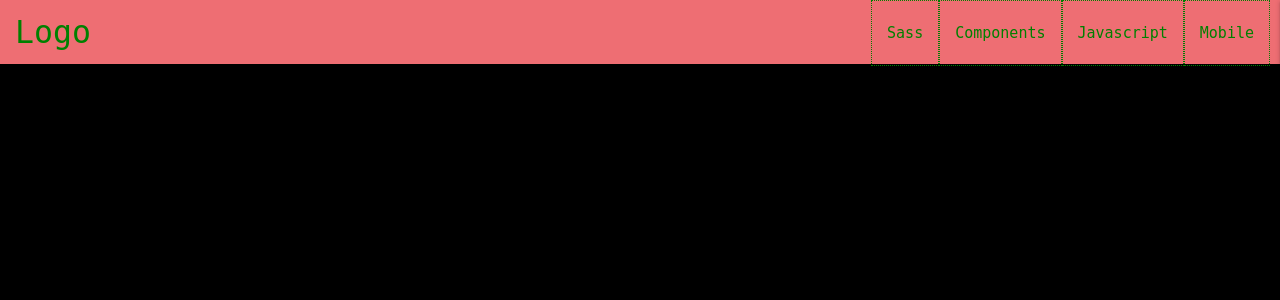
After one commit to Hunnser86/android-crime-reporting-app, a Flask app: template templates/base.html in a window 1280 px wide. The commit adds this page. Shown: the top 300 px of the page. Run offline with Flask 2, Linux system fonts and the light colour scheme; the template is opened without the code that fills it, so the values that code supplies are empty; some libraries are stand-ins or nearby versions.

Commit message:
Create base.html and use jinja to connect pages. Add CDN and scripts for materializs css and js

```diff
--- a/app.py
+++ b/app.py
@@ -1,8 +1,8 @@
 import os
 from flask import (
-    Flask flash, render_template,
+    Flask, flash, render_template,
      redirect, request, session, url_for)
-from flask_pymontgo import PyMongo
+from flask_pymongo import PyMongo
 from bson.objectid import ObjectId
 if os.path.exists("env.py"):
     import env
--- a/static/css/style.css
+++ b/static/css/style.css
@@ -2,7 +2,7 @@
 body {
     background-color: black;
     font-family: 'Space Mono', monospace;
-    border: solid 80px green;
+
     height: 100vh;
 
 }
--- /dev/null
+++ b/templates/base.html
@@ -0,0 +1,52 @@
+<!DOCTYPE html>
+<html lang="en">
+
+<head>
+    <meta charset="UTF-8">
+    <meta http-equiv="X-UA-Compatible" content="IE=edge">
+    <meta name="viewport" content="width=device-width, initial-scale=1.0">
+    <link rel="stylesheet" href="https://cdnjs.cloudflare.com/ajax/libs/materialize/1.0.0/css/materialize.min.css">
+    <link rel="stylesheet" href="{{ url_for('static', filename='css/style.css') }}" type="text/css">
+    {% block styles %}
+    {% endblock %}
+    <title>Android Crime Reporting App</title>
+</head>
+
+<body>
+
+    {% block content %}
+    <nav>
+        <div class="nav-wrapper">
+            <a href="#!" class="brand-logo">Logo</a>
+            <a href="#" data-target="mobile-demo" class="sidenav-trigger"><i class="material-icons">menu</i></a>
+            <ul class="right hide-on-med-and-down">
+                <li><a href="sass.html">Sass</a></li>
+                <li><a href="badges.html">Components</a></li>
+                <li><a href="collapsible.html">Javascript</a></li>
+                <li><a href="mobile.html">Mobile</a></li>
+            </ul>
+        </div>
+    </nav>
+
+    <ul class="sidenav" id="mobile-demo">
+        <li><a href="sass.html">Sass</a></li>
+        <li><a href="badges.html">Components</a></li>
+        <li><a href="collapsible.html">Javascript</a></li>
+        <li><a href="mobile.html">Mobile</a></li>
+    </ul>
+
+    {% endblock %}
+
+
+    <script src="https://code.jquery.com/jquery-3.5.1.min.js"
+        integrity="sha256-9/aliU8dGd2tb6OSsuzixeV4y/faTqgFtohetphbbj0=" crossorigin="anonymous"></script>
+    <script src="https://cdnjs.cloudflare.com/ajax/libs/materialize/1.0.0/js/materialize.min.js"></script>
+    <script src="{{ url_for('static', filename='js/script.js') }}"></script>
+    {% block scripts %}
+    {% endblock %}
+</body>
+
+
+
+
+</html>
```
Also changed, not shown: templates/home.html (+14 -0 lines).
